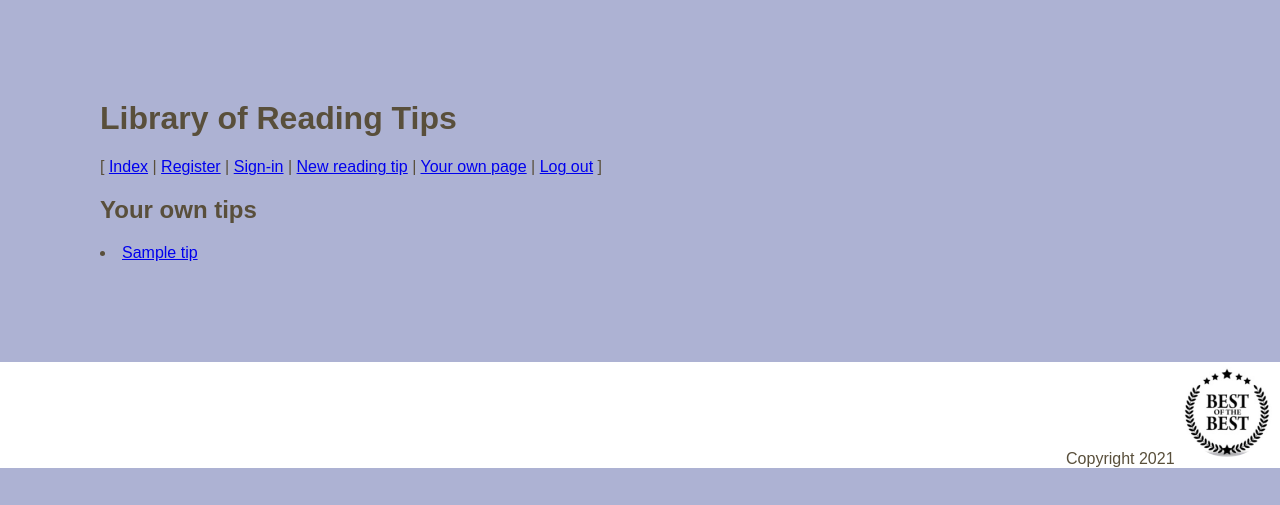
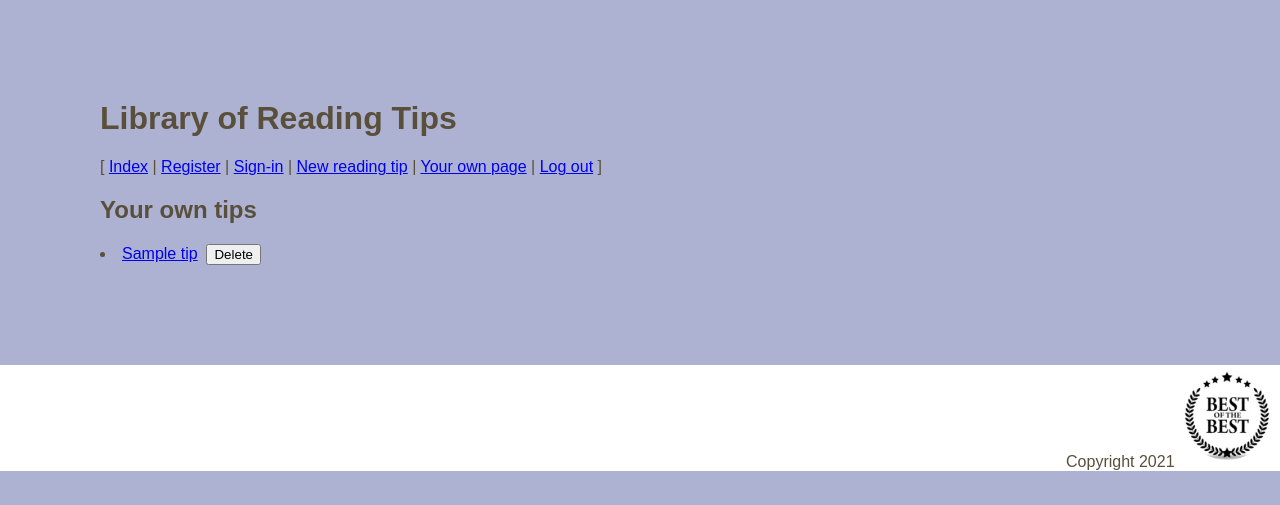
Before and after one commit to secnec/ohtu-miniprojekti-2021, a Flask app: page /user in a window 1280 px wide. Shown: the top 505 px of the page. Run offline with Flask 2, Linux system fonts and the light colour scheme; the visitor is signed in with stand-in values (Sample User, id 1); tables that the repository leaves empty hold one stand-in row (values such as "Sample post").

Commit message:
Delete-button added for tips

```diff
--- a/tips_app/templates/user_page.html
+++ b/tips_app/templates/user_page.html
@@ -10,7 +10,7 @@ Own page
 
 {% for tip in tips %}
 
-<li><a href={{ tip.url }}>{{ tip.title }}</a></li>
+<li><a href={{ tip.url }}>{{ tip.title }}</a>&nbsp;&nbsp;<button type="submit">Delete</button></li>
 
 {% endfor %}
 
```
